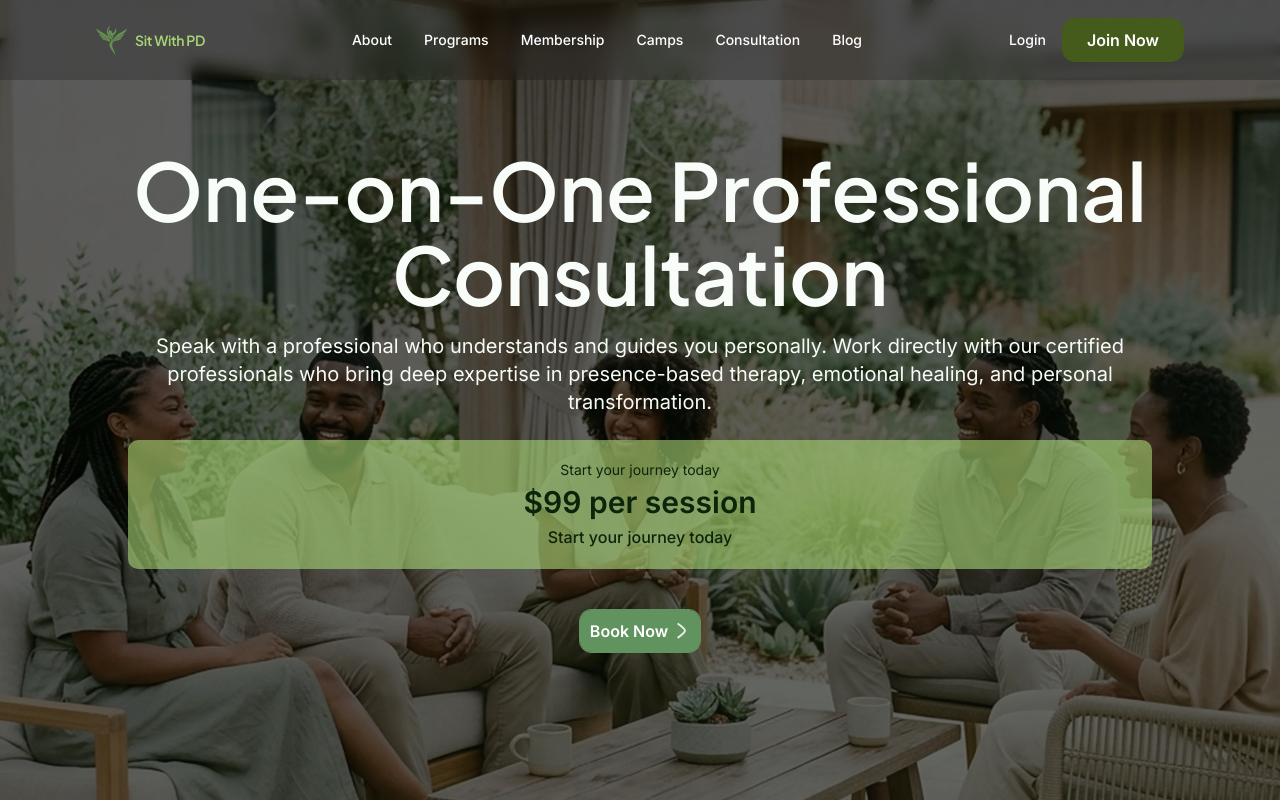
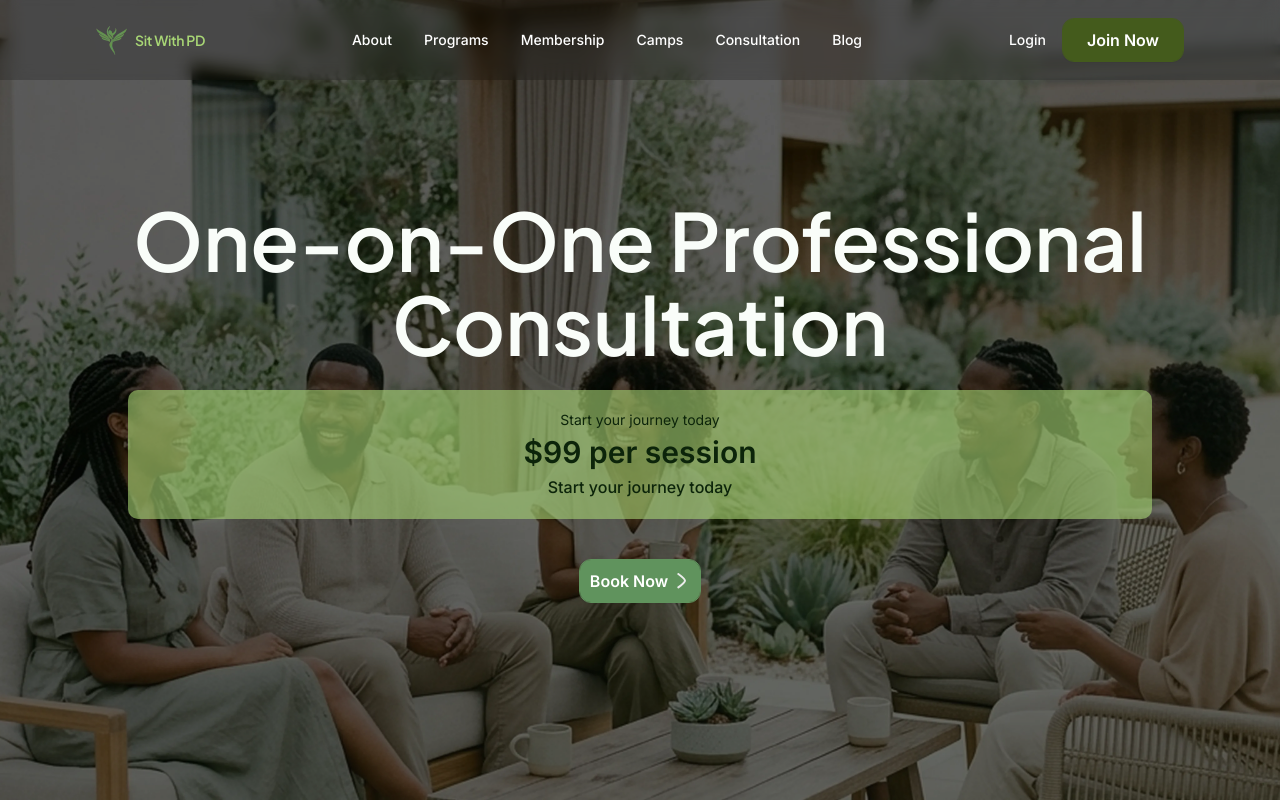
Before and after one commit to ShunGoes/sit-with, a Next.js app: page /consultation in a window 1280 px wide. Shown: the top 802 px of the page. Built offline with nearby package versions, Linux system fonts and the light colour scheme.

Commit message:
touched consultatio page

```diff
--- a/components/pages/consultation/hero.tsx
+++ b/components/pages/consultation/hero.tsx
@@ -22,12 +22,7 @@ export function Hero() {
             >
               One-on-One Professional Consultation
             </h1>
-            <p className="lg:text-[1.25rem] text-xl text-[#F7FBF6] lg:text-center md:text-start lg:w-full sm:w-10/12 md:w-9/12 ">
-              Speak with a professional who understands and guides you
-              personally. Work directly with our certified professionals who
-              bring deep expertise in presence-based therapy, emotional healing,
-              and personal transformation.
-            </p>
+
           </div>
           <div className="py-5 bg-[#A8D67599] w-full text-center rounded-[10px] ">
             <p className="text-[#0C240A] text-sm">Start your journey today</p>
```
